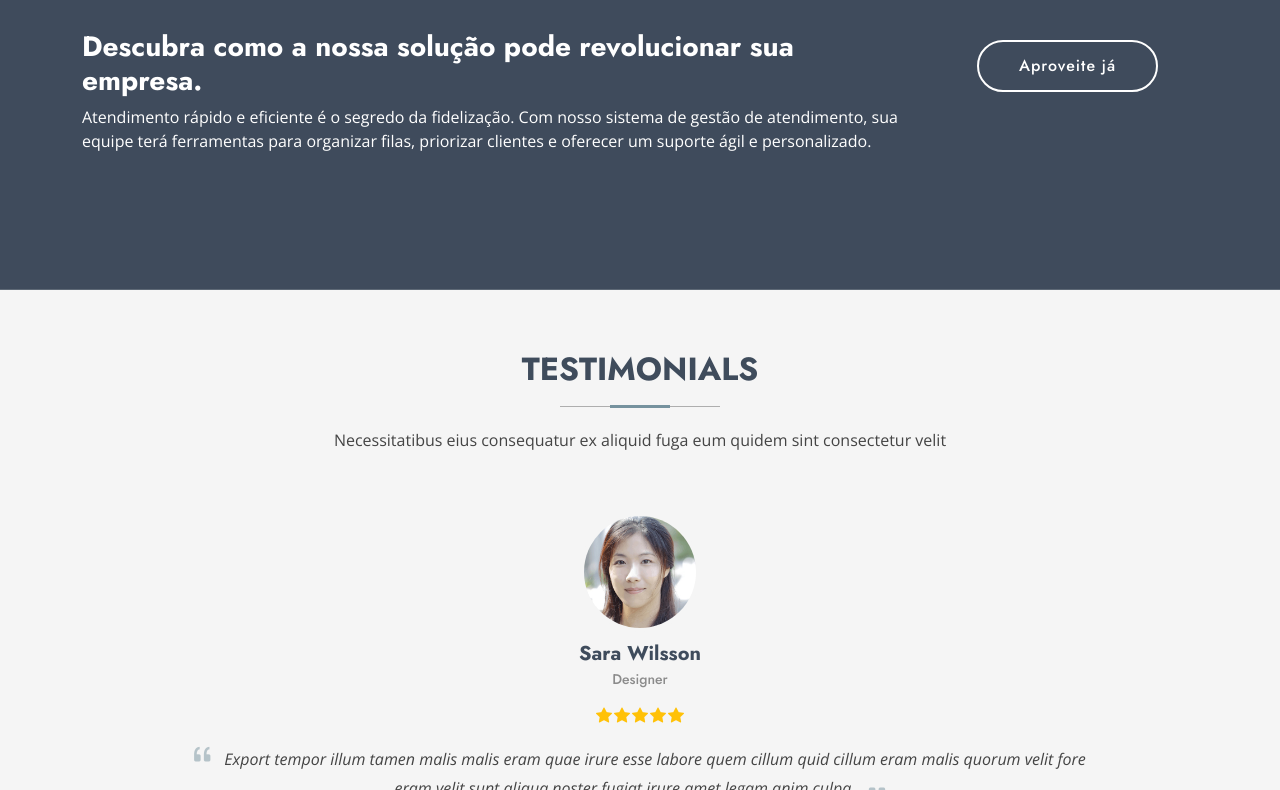
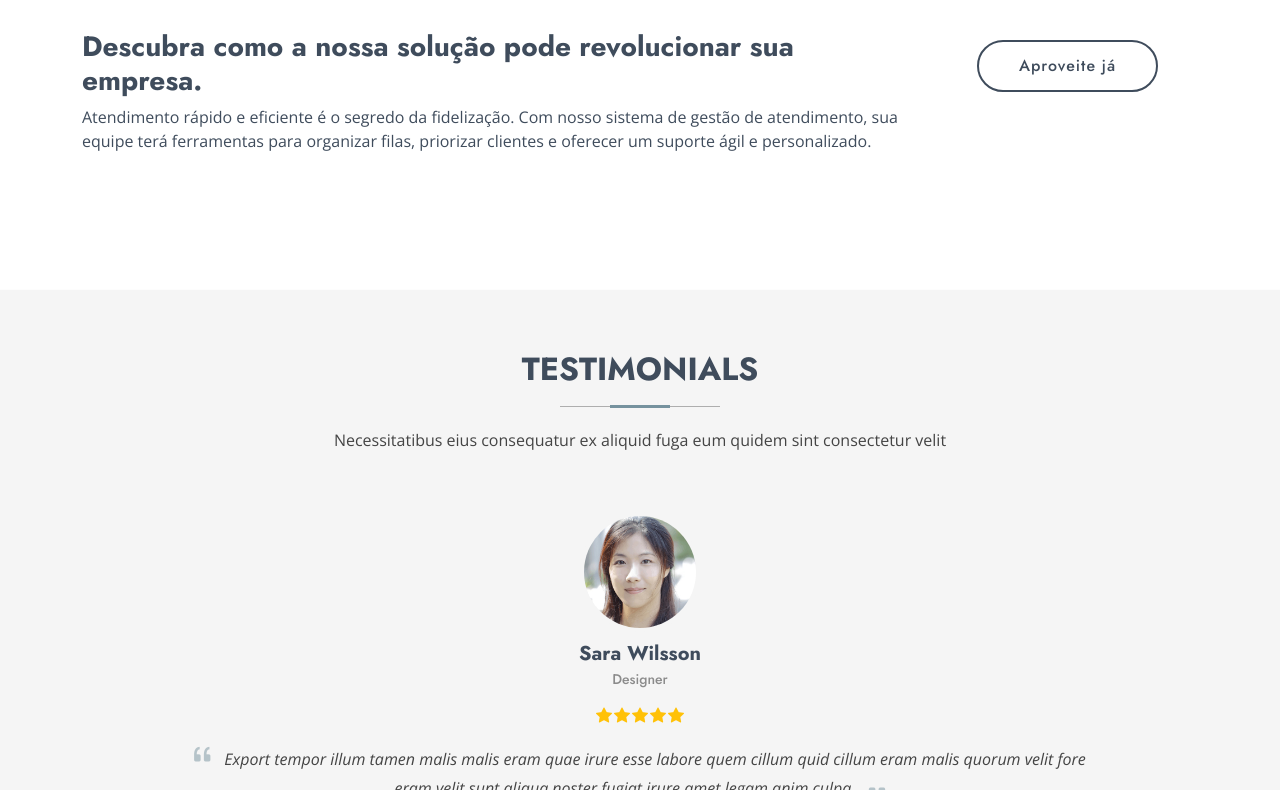
Before and after one commit to RobisonCarvalho/SITE_DB_Chat, a plain HTML site: page index.html in a window 1280 px wide. Shown: the part 1353-2143 px from the top of the page. Drawn offline with nearby package versions, Linux system fonts and the light colour scheme.

Commit message:
Atualização de conteúdo 001.04

```diff
--- a/assets/css/main.css
+++ b/assets/css/main.css
@@ -45,11 +45,11 @@
 }
 
 .dark-background {
-  --background-color: #3F4C5C;
-  --default-color: #ffffff;
-  --heading-color: #ffffff;
-  --surface-color: #4668a2;
-  --contrast-color: #ffffff;
+  --background-color: #ffffff;
+  --default-color: #3F4C5C;
+  --heading-color: #3F4C5C;
+  --surface-color: #3F4C5C;
+  --contrast-color: #3F4C5C;
 }
 
 /* Smooth scroll */
```
Also changed, not shown: assets/img/LOGO dbChat Software.png.
